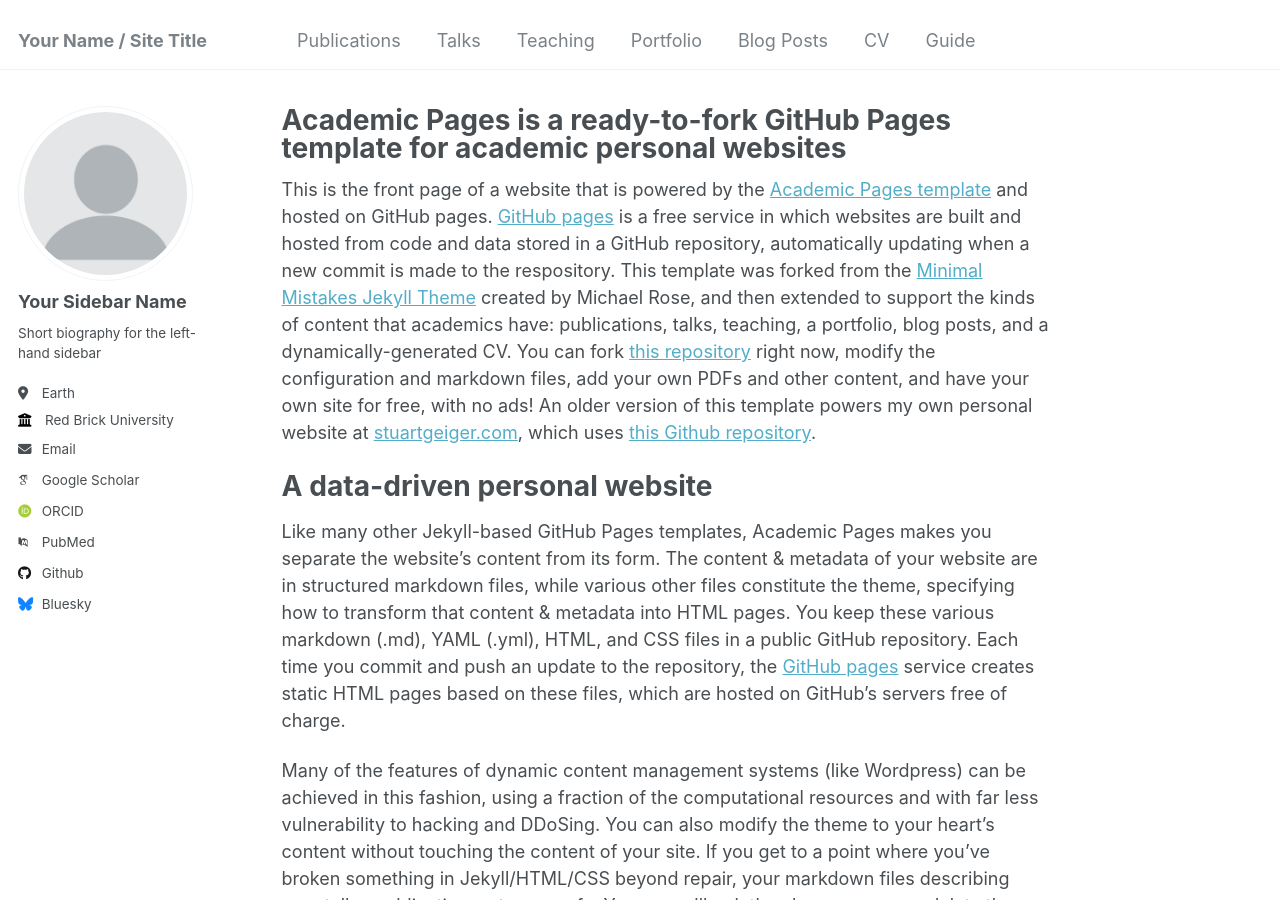
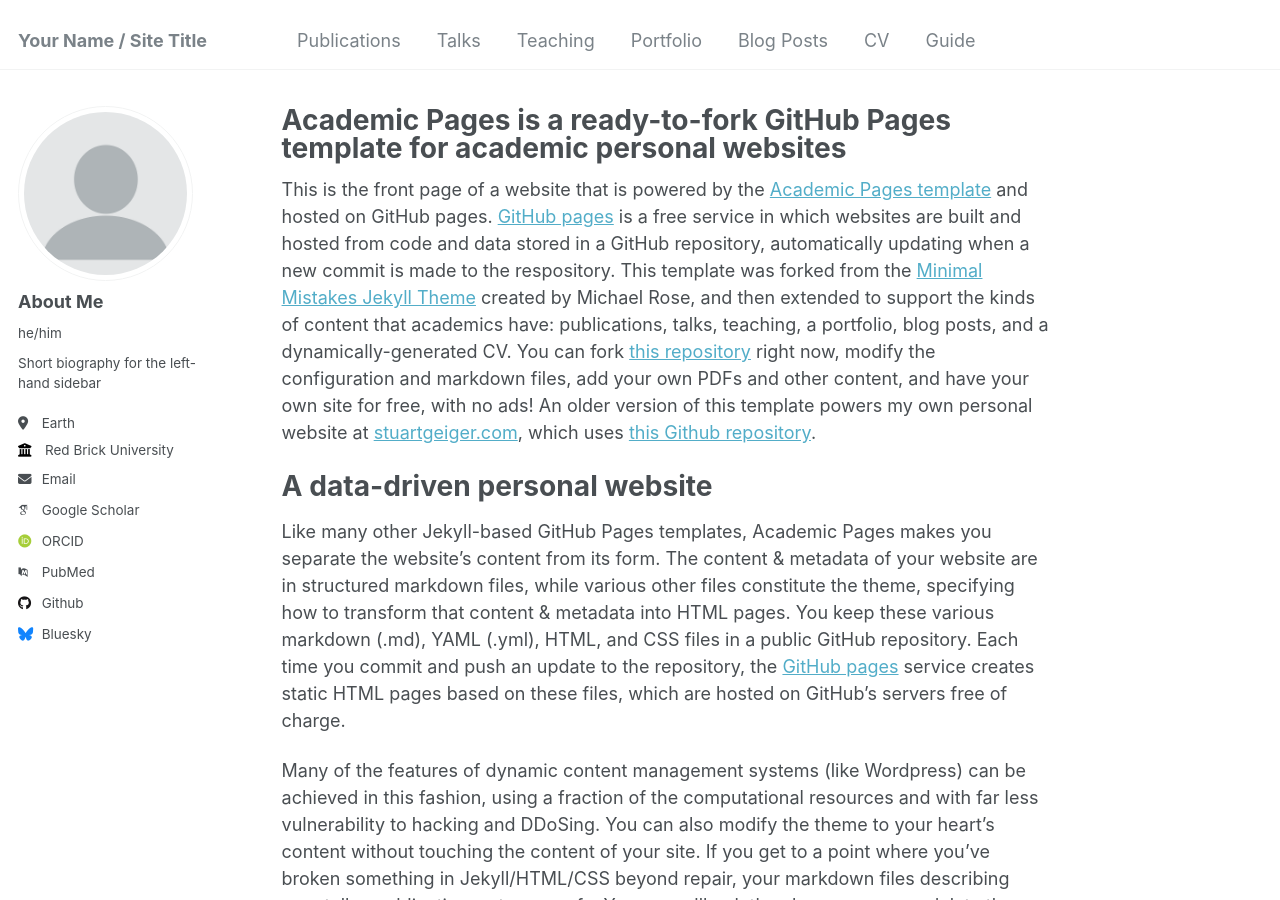
Before and after one commit to samuel-smith-appm/samuel-smith-appm.github.io, a Jekyll site: the page built from _pages/about.md, in a window 1280 px wide and 900 px high. Built offline with Jekyll 4.4.1, drawn with Linux system fonts in a browser that asks for light colours; some web fonts are replaced.

Commit message:
Update _config.yml

```diff
--- a/_config.yml
+++ b/_config.yml
@@ -12,9 +12,9 @@ title                    : "Your Name / Site Title"
 title_separator          : "-"
 name                     : &name "Your Name"
 description              : &description "personal description"
-url                      : https://academicpages.github.io # the base hostname & protocol for your site e.g. "https://mmistakes.github.io"
+url                      : https://samuel-smith-appm.github.io # the base hostname & protocol for your site e.g. "https://mmistakes.github.io"
 baseurl                  : "" # the subpath of your site, e.g. "/blog"
-repository               : "academicpages/academicpages.github.io"
+repository               : "samuel-smith-appm/samuel-smith-appm.github.io"
 
 # Site Author - The following control what appear as part of the author content on the side bar.
 #               If a field is blank the icon and link will not appear, otherwise it will be shown.
@@ -22,8 +22,8 @@ repository               : "academicpages/academicpages.github.io"
 author:
   # Biographic information
   avatar           : "profile.png"
-  name             : "Your Sidebar Name"
-  pronouns         : # example: "she/her"
+  name             : "About Me"
+  pronouns         : "he/him" # example: "she/her"
   bio              : "Short biography for the left-hand sidebar"
   location         : "Earth"
   employer         : "Red Brick University"
```
